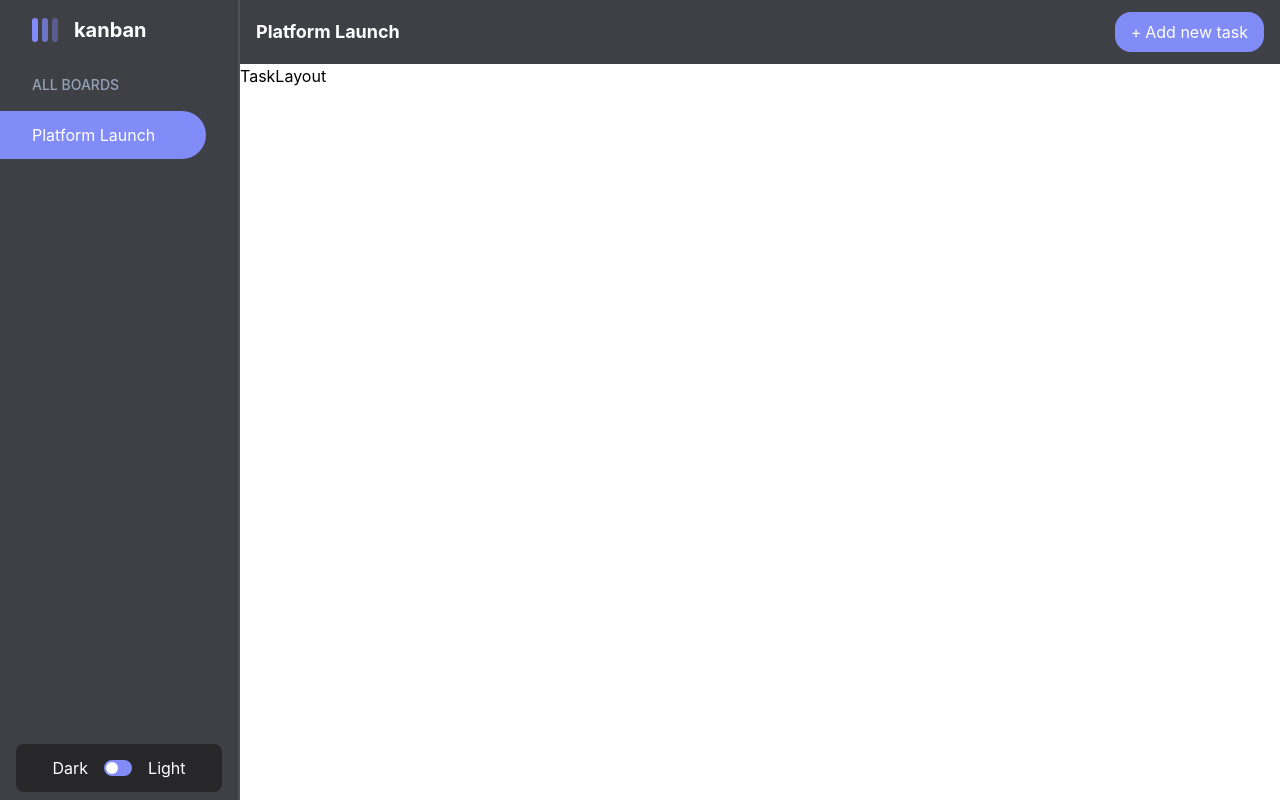
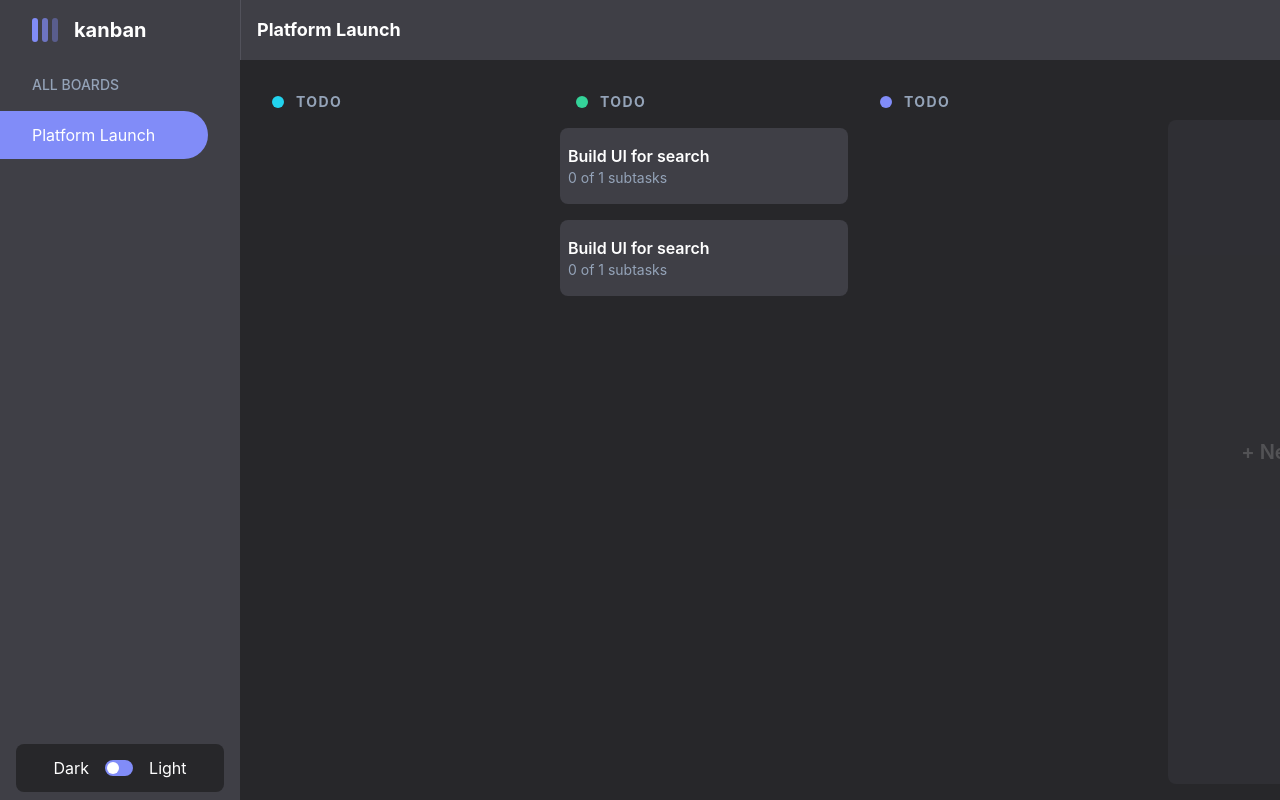
Before and after one commit to phoenix-flyhigh/kanban-clone, a React (Vite) app: page / in a window 1280 px wide. Built offline with nearby package versions, Linux system fonts and the light colour scheme.

Commit message:
Add task layout

```diff
--- a/src/App.tsx
+++ b/src/App.tsx
@@ -9,11 +9,11 @@ function App() {
   });
 
   return (
-    <main className="flex h-screen w-screen">
+    <main className="flex h-screen w-screen overflow-hidden">
       <div className="hidden md:flex">
         <MenuBar />
       </div>
-      <div className="w-full">
+      <div className="w-full flex flex-col">
         <NavBar />
         <TaskLayout />
       </div>
--- /dev/null
+++ b/src/components/Column.tsx
@@ -0,0 +1,48 @@
+import React, { ReactNode } from "react";
+
+interface ColumnProps {
+  title?: string;
+  titleColor?: string;
+  taskCount?: number;
+  newColumn?: boolean;
+  children?: ReactNode;
+}
+
+const Column: React.FC<ColumnProps> = ({
+  title,
+  titleColor,
+  taskCount,
+  newColumn,
+  children,
+}: ColumnProps) => {
+  return (
+    <div className="flex flex-col justify-start min-w-72 max-w-80 h-full">
+      <div className="flex items-center justify-start gap-3 p-4">
+        <div className={` w-3 h-3 ${titleColor} rounded-full`} />
+        <p className="dark:text-dark-text-secondary text-light-text-primary text-sm font-bold tracking-widest">
+          {title}
+        </p>
+        {taskCount && (
+          <p className="dark:text-dark-text-secondary text-sm">({taskCount})</p>
+        )}
+      </div>
+      {newColumn ? (
+        <div
+          className={`flex flex-col dark:bg-zinc-600 bg-slate-400 rounded-lg opacity-20 h-full justify-center items-center`}
+        >
+          <button className="dark:text-dark-text-primary text-light-text-primary text-xl font-semibold">
+            + New Column
+          </button>
+        </div>
+      ) : (
+        <div
+          className={`flex flex-col gap-2 md:gap-4 h-full overflow-auto scroll-smooth`}
+        >
+          {children}
+        </div>
+      )}
+    </div>
+  );
+};
+
+export default Column;
--- a/src/components/MenuBar.tsx
+++ b/src/components/MenuBar.tsx
@@ -14,7 +14,7 @@ const MenuBar: React.FC<MenuBarProps> = ({ hideMenu }: MenuBarProps) => {
 
   return (
     <div
-      className={`flex flex-col min-w-[240px] max-w-[300px] dark:bg-dark-base bg-light-base border-r-2 border-zinc-600`}
+      className={`flex flex-col min-w-[240px] max-w-[300px] dark:bg-dark-base bg-light-base`}
     >
       <div className="flex gap-4 md:pl-8 pl-4 h-16 items-center">
         <button className="flex place-items-center" onClick={hideMenu}>
@@ -26,7 +26,7 @@ const MenuBar: React.FC<MenuBarProps> = ({ hideMenu }: MenuBarProps) => {
       </div>
       <div className="flex flex-col justify-between h-full pb-2">
         <div className="flex flex-col">
-          <p className="md:pl-8 pl-4 py-4 text-sm dark:text-slate-400 font-medium">
+          <p className="md:pl-8 pl-4 py-4 text-sm dark:text-dark-text-secondary font-medium">
             ALL BOARDS
           </p>
           <div className="dark:bg-dark-primary bg-light-primary text-dark-text-primary py-3 mr-8 md:pl-8 pl-4 rounded-r-full">
--- a/src/components/NavBar.tsx
+++ b/src/components/NavBar.tsx
@@ -13,7 +13,7 @@ const NavBar = () => {
       >
         <MenuBar hideMenu={toggleMenu} />
       </div>
-      <div className="dark:bg-dark-base bg-light-base h-16 flex justify-between items-center px-4 py-2 relative">
+      <div className="dark:bg-dark-base bg-light-base h-16 flex justify-between items-center px-4 py-2 relative border-l-[1px] border-zinc-600">
         <button
           className="md:hidden flex justify-center items-center"
           onClick={toggleMenu}
--- a/src/components/TaskLayout.tsx
+++ b/src/components/TaskLayout.tsx
@@ -1,5 +1,31 @@
+import Column from "./Column";
+
 const TaskLayout = () => {
-  return <div>TaskLayout</div>;
+  return (
+    <div className="dark:bg-dark-secondary bg-light-secondary h-full flex gap-4 p-4 overflow-y-hidden overflow-x-scroll">
+      <Column title="TODO" titleColor="bg-cyan-400" />
+      <Column title="TODO" titleColor="bg-emerald-400">
+        <button className="flex flex-col dark:bg-dark-base bg-light-base rounded-lg w-full py-4 px-2">
+          <p className="dark:text-dark-text-primary text-light-text-primary font-semibold text-md">
+            Build UI for search
+          </p>
+          <p className="dark:text-dark-text-secondary text-light-text-secondary text-sm">
+            0 of 1 subtasks
+          </p>
+        </button>
+        <button className="flex flex-col dark:bg-dark-base bg-light-base rounded-lg w-full py-4 px-2">
+          <p className="dark:text-dark-text-primary text-light-text-primary font-semibold text-md">
+            Build UI for search
+          </p>
+          <p className="dark:text-dark-text-secondary text-light-text-secondary text-sm">
+            0 of 1 subtasks
+          </p>
+        </button>
+      </Column>
+      <Column title="TODO" titleColor="bg-indigo-400" />
+      <Column newColumn />
+    </div>
+  );
 };
 
 export default TaskLayout;
--- a/tailwind.config.js
+++ b/tailwind.config.js
@@ -10,14 +10,14 @@ export default {
       colors: {
         'light-base': '#fff',
         'light-primary': 'rgb(79 70 229)',
-        'light-secondary': '',
+        'light-secondary': 'rgb(226 232 240)',
         'light-text-primary': '#000',
-        'light-text-secondary': '',
+        'light-text-secondary': 'rgb(51 65 85)',
         'dark-base': 'rgb(63 63 70)',
         'dark-primary': 'rgb(129 140 248)',
-        'dark-secondary': '',
+        'dark-secondary': 'rgb(39 39 42)',
         'dark-text-primary': '#fff',
-        'dark-text-secondary': '',
+        'dark-text-secondary': 'rgb(148 163 184)',
       }
     },
   },
```
